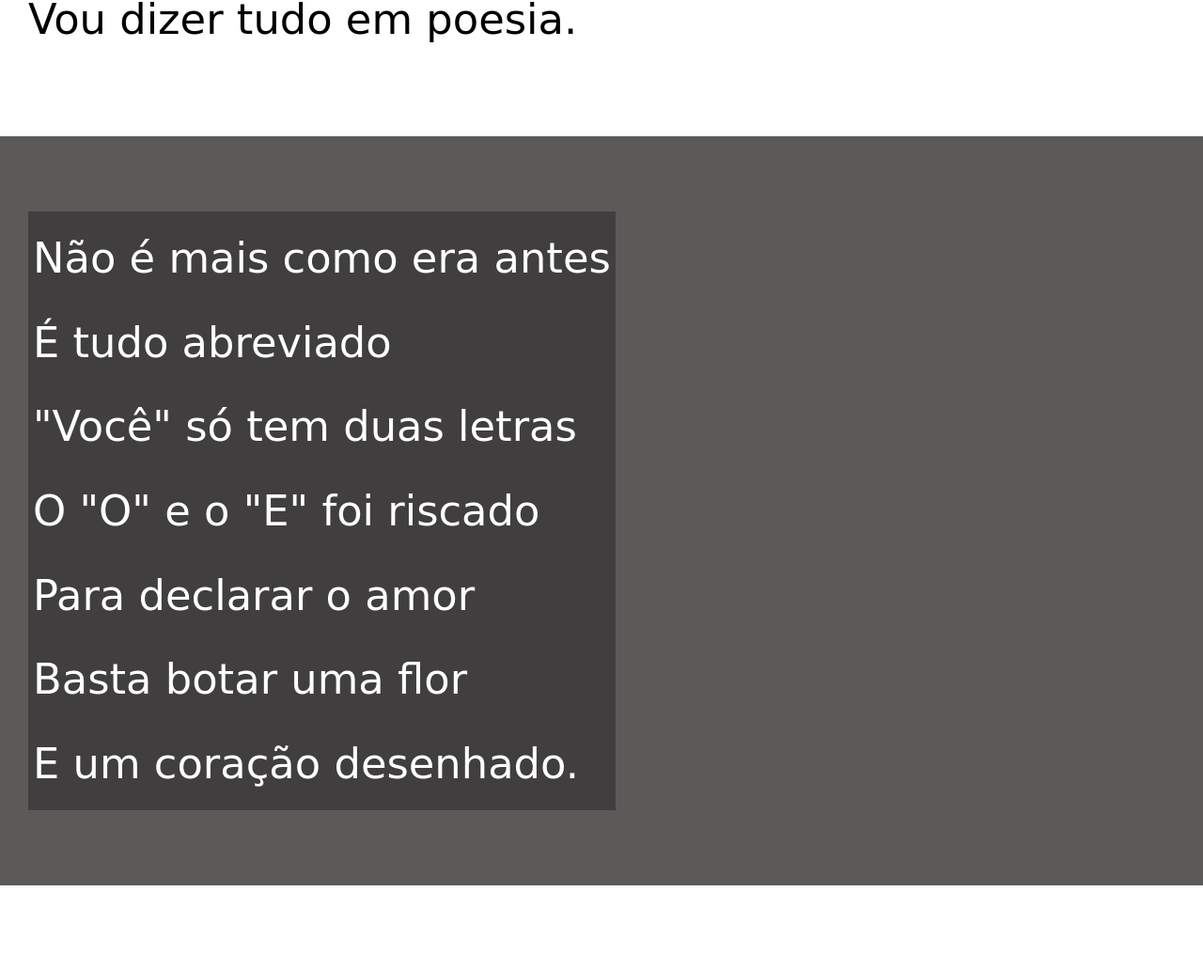
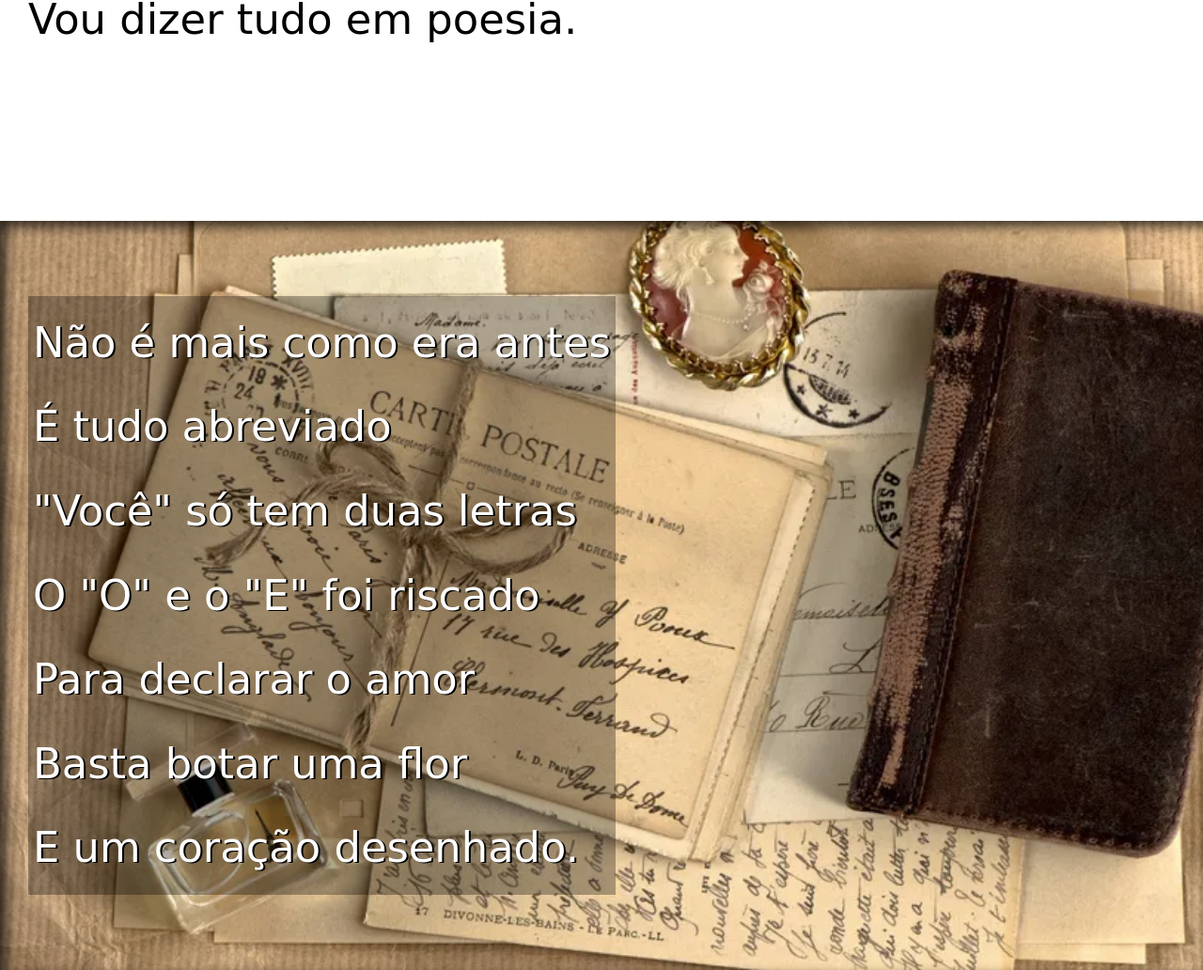
Before and after one commit to Aeska-Emanuele/html-e-css, a plain HTML site: page Projetos/Cordel moderno/index.html in a window 1280 px wide. Shown: the part 907-1939 px from the top of the page at 94% size. Drawn offline with Linux system fonts and the light colour scheme; a web font is replaced by a local one.

Commit message:
Imagem paralax

```diff
--- a/Projetos/Cordel moderno/estilo/style.css
+++ b/Projetos/Cordel moderno/estilo/style.css
@@ -69,6 +69,9 @@ section{
     font-size: 3.5vw;
 }
 
+section > p {
+    padding-bottom: 2em;
+}
 
 section.normal{
     background-color: white;
@@ -78,14 +81,24 @@ section.normal{
 section.imagem{
     background-color: rgb(92, 89, 89);
     color: white;
+    box-shadow: inset 6px 6px 13px 0px rgba(0, 0, 0, 0.74);
+    background-attachment: fixed;
 }
 
 section.imagem > p {
     background-color: rgba(0, 0, 0, 0.308);
     display: inline-block;
     padding: 5px;
+    text-shadow: 2px 1px 0px black;
+}
+section#img1{
+background-image: url(../imagens/img1.jpg);
+background-size: cover;
+}
 
-
+section#img2{
+background-image: url(../imagens/img2.jpg);
+background-size: cover;
 }
 
 footer{
--- a/Projetos/Cordel moderno/index.html
+++ b/Projetos/Cordel moderno/index.html
@@ -24,7 +24,7 @@
         </p>
     </section>
 
-    <section class="imagem">
+    <section class="imagem" id="img1">
         <p>
             Não é mais como era antes <br>
             É tudo abreviado <br>
@@ -58,7 +58,7 @@
         </p>
     </section>
 
-    <section class="imagem">
+    <section class="imagem" id="img2">
         <p>
             Tenho saudade das cartas <br>
             Escritas com a própria mão <br>
```
Also changed, not shown: Projetos/Cordel moderno/imagens/img1.jpg (renamed from Projetos/Cordel moderno/imagens/imagem 1.jpg), Projetos/Cordel moderno/imagens/img2.jpg (renamed from Projetos/Cordel moderno/imagens/imagem 2.jpg).
